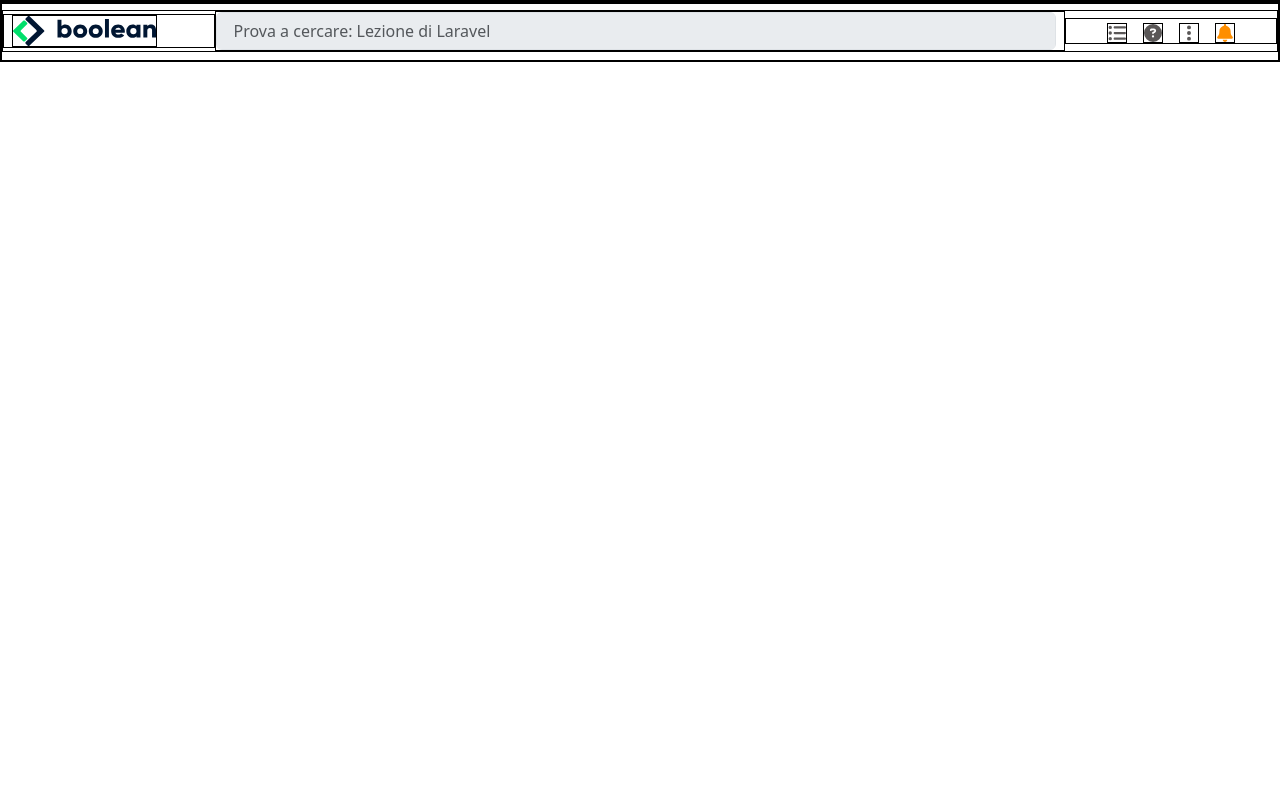
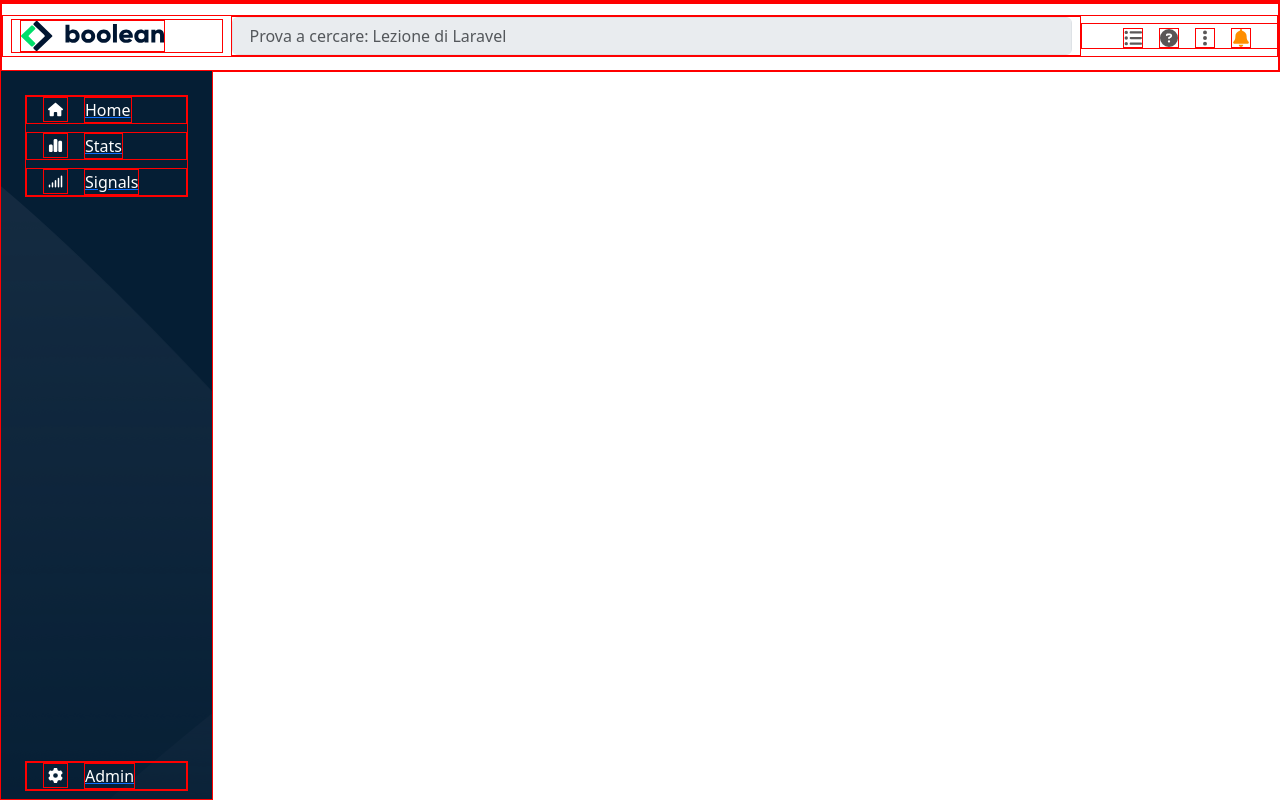
Before and after one commit to BernardoCosmi/html-css-bootstrap-dashboard, a plain HTML site: page index.html in a window 1280 px wide. Drawn offline with nearby package versions, Linux system fonts and the light colour scheme.

Commit message:
Sidebar (to fix)

```diff
--- a/assets/css/style.css
+++ b/assets/css/style.css
@@ -3,10 +3,10 @@
     margin: 0;
     padding: 0;
     box-sizing: border-box;
-    border: 1px solid black;
+    border: 1px solid red;
 }
 .navbar{
-    max-height: 18vh;
+    height: 70px;
 }
 .logo>img{
     height: 50px;
@@ -14,3 +14,13 @@
 .logo-grande>img{
     height: 32px;
 }
+.sidebar-container{
+    height: calc((100%) - 70px);
+    margin-top: 70px;
+    background-color: #051e34;
+    background-image: url(../img/sidebar-bg.png);
+}
+.menu-item{
+    text-decoration: none;
+    color: white;
+}
--- a/index.html
+++ b/index.html
@@ -21,28 +21,28 @@
                 <div class="col-1 d-flex d-lg-none align-items-center justify-content-center logo">
                     <img class="d-block" src="./assets/img/mobile-logo.png" alt="Logo Boolean">
                 </div>
-                <div class="col-lg-2 d-none d-lg-block d-flex align-items-center justify-content-between logo-grande ps-2">
+                <div class="col-lg-2 d-none d-lg-block d-flex align-items-center justify-content-between logo-grande ps-2 mx-2">
                     <img class="d-inline-block" src="./assets/img/logo.svg" alt="Logo Boolean">
                 </div>
 
-                <form class="col-10 col-md-9 col-lg-8 d-flex" role="search">
+                <form class="col-10 col-lg-8 d-flex" role="search">
                 <!-- FIXME Icona search
                 <svg class="pla" xmlns="http://www.w3.org/2000/svg" height="16" width="16" viewBox="0 0 512 512"><path fill="#181c20" d="M416 208c0 45.9-14.9 88.3-40 122.7L502.6 457.4c12.5 12.5 12.5 32.8 0 45.3s-32.8 12.5-45.3 0L330.7 376c-34.4 25.2-76.8 40-122.7 40C93.1 416 0 322.9 0 208S93.1 0 208 0S416 93.1 416 208zM208 352a144 144 0 1 0 0-288 144 144 0 1 0 0 288z"/></svg>
                 -->
                     <input class="form-control border border-rounded-1 bg-body-secondary me-2" type="search" placeholder=" Prova a cercare: Lezione di Laravel" aria-label="Prova a cercare: Lezione di Laravel">
                 </form>
 
-                <div class="col-1 col-md-2 d-flex justify-content-center dropdown gap-3">
+                <div class="col-1 col-lg-2 d-flex justify-content-center dropdown gap-3">
 
-                    <button class="d-none d-md-block border border-0 bg-white vertical-align-center" type="button" data-bs-toggle="dropdown" aria-expanded="false">
+                    <button class="d-none d-lg-block border border-0 bg-white vertical-align-center" type="button" data-bs-toggle="dropdown" aria-expanded="false">
                         <svg xmlns="http://www.w3.org/2000/svg" height="20" width="20" viewBox="0 0 512 512"><!--!Font Awesome Free 6.5.1 by @fontawesome - https://fontawesome.com License - https://fontawesome.com/license/free Copyright 2023 Fonticons, Inc.--><path fill="#5b5858" d="M64 144a48 48 0 1 0 0-96 48 48 0 1 0 0 96zM192 64c-17.7 0-32 14.3-32 32s14.3 32 32 32H480c17.7 0 32-14.3 32-32s-14.3-32-32-32H192zm0 160c-17.7 0-32 14.3-32 32s14.3 32 32 32H480c17.7 0 32-14.3 32-32s-14.3-32-32-32H192zm0 160c-17.7 0-32 14.3-32 32s14.3 32 32 32H480c17.7 0 32-14.3 32-32s-14.3-32-32-32H192zM64 464a48 48 0 1 0 0-96 48 48 0 1 0 0 96zm48-208a48 48 0 1 0 -96 0 48 48 0 1 0 96 0z"/></svg>
                     </button>
 
-                    <button class="d-none d-md-block border border-0 bg-white vertical-align-center" type="button" data-bs-toggle="dropdown" aria-expanded="false">
+                    <button class="d-none d-lg-block border border-0 bg-white vertical-align-center" type="button" data-bs-toggle="dropdown" aria-expanded="false">
                         <svg xmlns="http://www.w3.org/2000/svg" height="20" width="20" viewBox="0 0 512 512"><!--!Font Awesome Free 6.5.1 by @fontawesome - https://fontawesome.com License - https://fontawesome.com/license/free Copyright 2023 Fonticons, Inc.--><path fill="#5a5757" d="M256 512A256 256 0 1 0 256 0a256 256 0 1 0 0 512zM169.8 165.3c7.9-22.3 29.1-37.3 52.8-37.3h58.3c34.9 0 63.1 28.3 63.1 63.1c0 22.6-12.1 43.5-31.7 54.8L280 264.4c-.2 13-10.9 23.6-24 23.6c-13.3 0-24-10.7-24-24V250.5c0-8.6 4.6-16.5 12.1-20.8l44.3-25.4c4.7-2.7 7.6-7.7 7.6-13.1c0-8.4-6.8-15.1-15.1-15.1H222.6c-3.4 0-6.4 2.1-7.5 5.3l-.4 1.2c-4.4 12.5-18.2 19-30.6 14.6s-19-18.2-14.6-30.6l.4-1.2zM224 352a32 32 0 1 1 64 0 32 32 0 1 1 -64 0z"/></svg>
                     </button>
 
-                    <button class="d-none d-md-block border border-0 bg-white vertical-align-center" type="button" data-bs-toggle="dropdown" aria-expanded="false">
+                    <button class="d-none d-lg-block border border-0 bg-white vertical-align-center" type="button" data-bs-toggle="dropdown" aria-expanded="false">
                         <svg xmlns="http://www.w3.org/2000/svg" height="20" width="20" viewBox="0 0 128 512"><!--!Font Awesome Free 6.5.1 by @fontawesome - https://fontawesome.com License - https://fontawesome.com/license/free Copyright 2023 Fonticons, Inc.--><path fill="#5a5757" d="M64 360a56 56 0 1 0 0 112 56 56 0 1 0 0-112zm0-160a56 56 0 1 0 0 112 56 56 0 1 0 0-112zM120 96A56 56 0 1 0 8 96a56 56 0 1 0 112 0z"/></svg>
                     </button>
 
@@ -62,6 +62,36 @@
           </nav>
     </header>
 
+    <!-- ANCHOR SIDEBAR -->
+    <div class="sidebar-container col-1 col-md-1 col-lg-2 p-2  fixed-top  d-flex flex-column justify-content-between">
+
+        <div class="d-flex flex-column gap-2 mt-3 mx-3">
+            <a class="d-flex justify-content-start" href="#">
+                <svg class="p-1 mx-3" xmlns="http://www.w3.org/2000/svg" height="25" width="25" viewBox="0 0 576 512"><!--!Font Awesome Free 6.5.1 by @fontawesome - https://fontawesome.com License - https://fontawesome.com/license/free Copyright 2023 Fonticons, Inc.--><path fill="#ffffff" d="M575.8 255.5c0 18-15 32.1-32 32.1h-32l.7 160.2c0 2.7-.2 5.4-.5 8.1V472c0 22.1-17.9 40-40 40H456c-1.1 0-2.2 0-3.3-.1c-1.4 .1-2.8 .1-4.2 .1H416 392c-22.1 0-40-17.9-40-40V448 384c0-17.7-14.3-32-32-32H256c-17.7 0-32 14.3-32 32v64 24c0 22.1-17.9 40-40 40H160 128.1c-1.5 0-3-.1-4.5-.2c-1.2 .1-2.4 .2-3.6 .2H104c-22.1 0-40-17.9-40-40V360c0-.9 0-1.9 .1-2.8V287.6H32c-18 0-32-14-32-32.1c0-9 3-17 10-24L266.4 8c7-7 15-8 22-8s15 2 21 7L564.8 231.5c8 7 12 15 11 24z"/></svg>
+                <span class="menu-item d-none d-lg-inline-block">Home</span>
+            </a>
+            <a class="d-md-flex justify-content-start" href="#">
+                <svg class="p-1 mx-3" xmlns="http://www.w3.org/2000/svg" height="25" width="25" viewBox="0 0 448 512"><!--!Font Awesome Free 6.5.1 by @fontawesome - https://fontawesome.com License - https://fontawesome.com/license/free Copyright 2023 Fonticons, Inc.--><path fill="#ffffff" d="M160 80c0-26.5 21.5-48 48-48h32c26.5 0 48 21.5 48 48V432c0 26.5-21.5 48-48 48H208c-26.5 0-48-21.5-48-48V80zM0 272c0-26.5 21.5-48 48-48H80c26.5 0 48 21.5 48 48V432c0 26.5-21.5 48-48 48H48c-26.5 0-48-21.5-48-48V272zM368 96h32c26.5 0 48 21.5 48 48V432c0 26.5-21.5 48-48 48H368c-26.5 0-48-21.5-48-48V144c0-26.5 21.5-48 48-48z"/></svg>
+                <span class="menu-item d-none d-lg-inline-block">Stats</span>
+            </a>
+            <a class="d-flex justify-content-start" href="#">
+                <svg class="p-1 mx-3 " xmlns="http://www.w3.org/2000/svg" height="25" width="25" viewBox="0 0 640 512"><!--!Font Awesome Free 6.5.1 by @fontawesome - https://fontawesome.com License - https://fontawesome.com/license/free Copyright 2023 Fonticons, Inc.--><path fill="#ffffff" d="M576 0c17.7 0 32 14.3 32 32V480c0 17.7-14.3 32-32 32s-32-14.3-32-32V32c0-17.7 14.3-32 32-32zM448 96c17.7 0 32 14.3 32 32V480c0 17.7-14.3 32-32 32s-32-14.3-32-32V128c0-17.7 14.3-32 32-32zM352 224V480c0 17.7-14.3 32-32 32s-32-14.3-32-32V224c0-17.7 14.3-32 32-32s32 14.3 32 32zM192 288c17.7 0 32 14.3 32 32V480c0 17.7-14.3 32-32 32s-32-14.3-32-32V320c0-17.7 14.3-32 32-32zM96 416v64c0 17.7-14.3 32-32 32s-32-14.3-32-32V416c0-17.7 14.3-32 32-32s32 14.3 32 32z"/></svg>
+                <span class="menu-item d-none d-lg-block ">Signals</span>
+            </a>
+        </div>
+
+        <div class="d-flex flex-column gap-3 mx-3">
+            <a class="d-flex justify-content-start" href="#">
+                <svg class="p-1 mx-3" xmlns="http://www.w3.org/2000/svg" height="25" width="25" viewBox="0 0 512 512"><!--!Font Awesome Free 6.5.1 by @fontawesome - https://fontawesome.com License - https://fontawesome.com/license/free Copyright 2023 Fonticons, Inc.--><path fill="#ffffff" d="M495.9 166.6c3.2 8.7 .5 18.4-6.4 24.6l-43.3 39.4c1.1 8.3 1.7 16.8 1.7 25.4s-.6 17.1-1.7 25.4l43.3 39.4c6.9 6.2 9.6 15.9 6.4 24.6c-4.4 11.9-9.7 23.3-15.8 34.3l-4.7 8.1c-6.6 11-14 21.4-22.1 31.2c-5.9 7.2-15.7 9.6-24.5 6.8l-55.7-17.7c-13.4 10.3-28.2 18.9-44 25.4l-12.5 57.1c-2 9.1-9 16.3-18.2 17.8c-13.8 2.3-28 3.5-42.5 3.5s-28.7-1.2-42.5-3.5c-9.2-1.5-16.2-8.7-18.2-17.8l-12.5-57.1c-15.8-6.5-30.6-15.1-44-25.4L83.1 425.9c-8.8 2.8-18.6 .3-24.5-6.8c-8.1-9.8-15.5-20.2-22.1-31.2l-4.7-8.1c-6.1-11-11.4-22.4-15.8-34.3c-3.2-8.7-.5-18.4 6.4-24.6l43.3-39.4C64.6 273.1 64 264.6 64 256s.6-17.1 1.7-25.4L22.4 191.2c-6.9-6.2-9.6-15.9-6.4-24.6c4.4-11.9 9.7-23.3 15.8-34.3l4.7-8.1c6.6-11 14-21.4 22.1-31.2c5.9-7.2 15.7-9.6 24.5-6.8l55.7 17.7c13.4-10.3 28.2-18.9 44-25.4l12.5-57.1c2-9.1 9-16.3 18.2-17.8C227.3 1.2 241.5 0 256 0s28.7 1.2 42.5 3.5c9.2 1.5 16.2 8.7 18.2 17.8l12.5 57.1c15.8 6.5 30.6 15.1 44 25.4l55.7-17.7c8.8-2.8 18.6-.3 24.5 6.8c8.1 9.8 15.5 20.2 22.1 31.2l4.7 8.1c6.1 11 11.4 22.4 15.8 34.3zM256 336a80 80 0 1 0 0-160 80 80 0 1 0 0 160z"/></svg>
+                <span class="menu-item d-none d-lg-inline-block">Admin</span>
+            </a>
+        </div>
+    </div>
+
+
+
+
+
     <!-- Bootstrap 5.3.2 script -->
     <script src="https://cdn.jsdelivr.net/npm/bootstrap@5.3.2/dist/js/bootstrap.bundle.min.js" integrity="sha384-C6RzsynM9kWDrMNeT87bh95OGNyZPhcTNXj1NW7RuBCsyN/o0jlpcV8Qyq46cDfL" crossorigin="anonymous"></script>
 </body>
```
